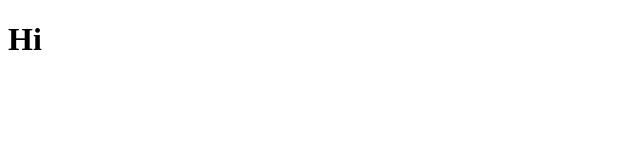
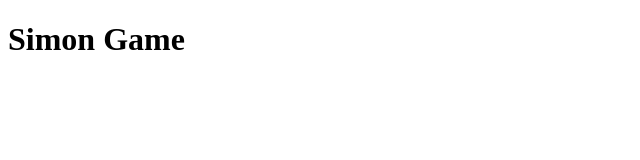
Before and after one commit to ehoang0106/simon-game, a plain HTML site: page index.html in a window 1280 px wide. Shown: the whole page, without its empty margins (0-640 px from the left). Drawn offline with nearby package versions, Linux system fonts and the light colour scheme.

Commit message:
update html

```diff
--- a/index.html
+++ b/index.html
@@ -5,9 +5,11 @@
     <meta name="viewport" content="width=device-width, initial-scale=1.0">
     <title>Simon Game</title>
     <link rel="stylesheet" href="./style.css">
+    <link href="https://fonts.googleapis.com/css?family=Press+Start+2P" rel="stylesheet">
+
 </head>
 <body>
-    <h1>Hi</h1>
+    <h1>Simon Game</h1>
 
 <script src="./index.js"></script>
 <script src="https://ajax.googleapis.com/ajax/libs/jquery/3.7.1/jquery.min.js"></script>
```
